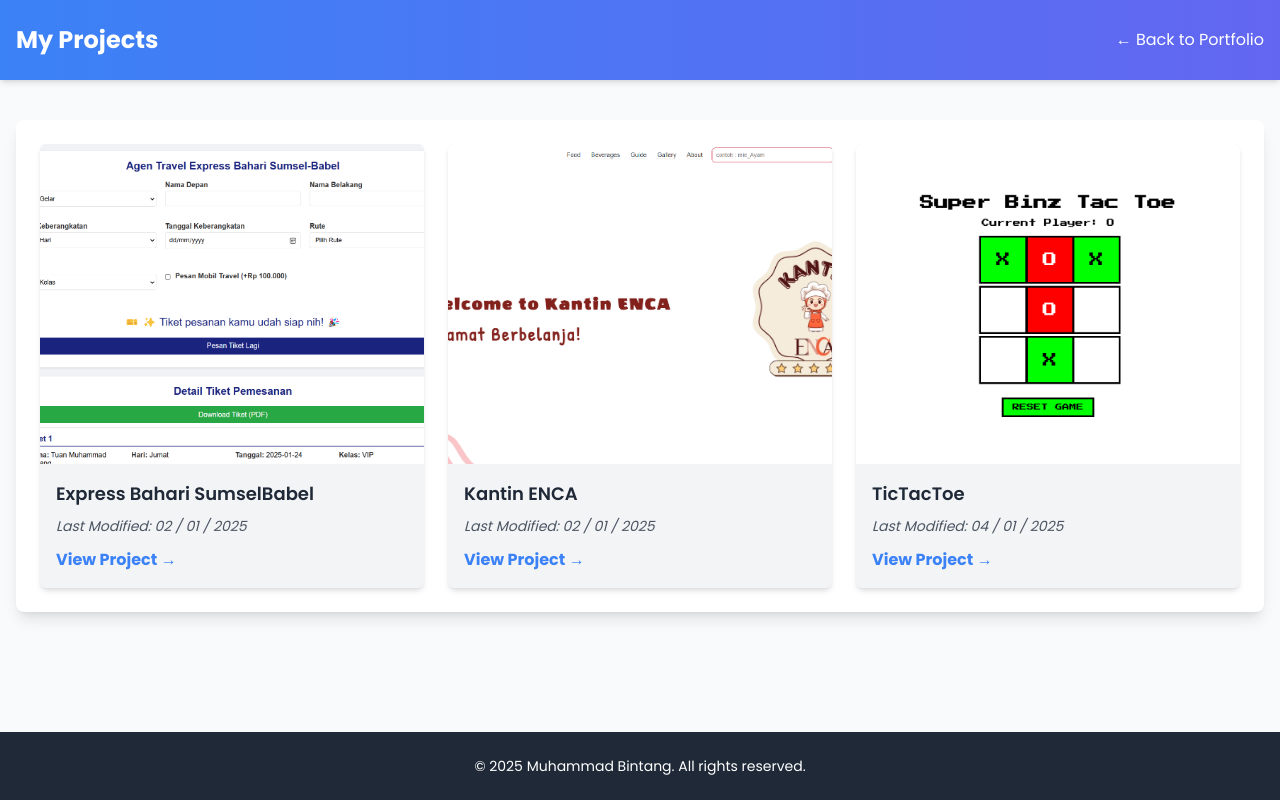
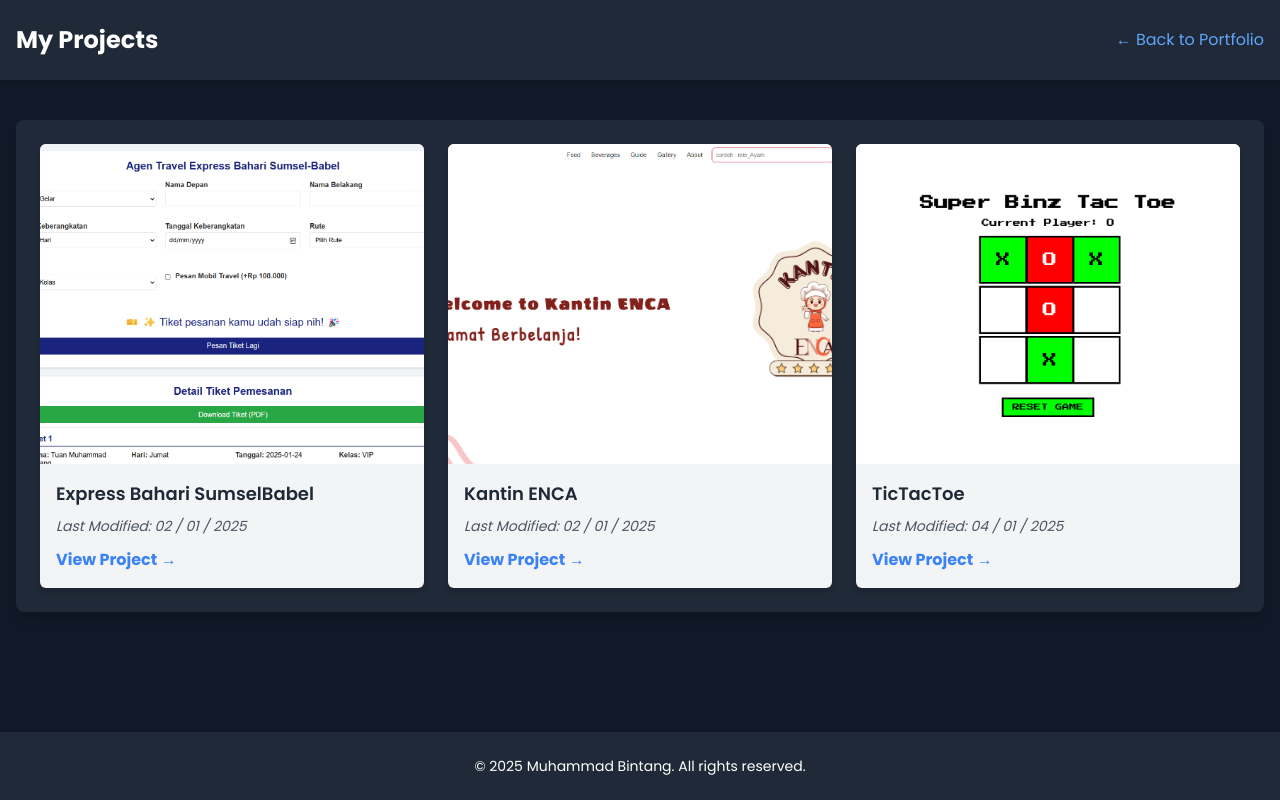
Before and after one commit to Binzqt/fortopolio-superbinz, a plain HTML site: page index4.html in a window 1280 px wide. Drawn offline with nearby package versions, Linux system fonts and the light colour scheme.

Commit message:
Update index4.html

```diff
--- a/index4.html
+++ b/index4.html
@@ -23,21 +23,21 @@
     </style>
 </head>
 
-<body class="bg-gray-50">
+<body class="bg-gray-900 text-white">
 
     <!-- Header -->
-    <header class="bg-gradient-to-r from-blue-500 to-indigo-500 text-white py-6 shadow-md">
+    <header class="bg-gray-800 text-white py-6 shadow-md">
         <div class="container mx-auto px-4 flex justify-between items-center">
             <h1 class="text-2xl font-bold">My Projects</h1>
             <nav>
-                <a href="index.html" class="hover:underline">&larr; Back to Portfolio</a>
+                <a href="index.html" class="hover:underline text-blue-400">&larr; Back to Portfolio</a>
             </nav>
         </div>
     </header>
 
     <!-- Projects Section -->
     <div class="container mx-auto px-4 py-10 max-w-screen-2xl">
-        <div class="bg-white shadow-lg rounded-lg p-6">
+        <div class="bg-gray-800 shadow-lg rounded-lg p-6">
 
             <!-- Project Cards -->
             <div class="grid grid-cols-1 sm:grid-cols-2 lg:grid-cols-3 gap-6 justify-items-stretch">
@@ -56,7 +56,8 @@
                     <div class="p-4">
                         <h2 class="text-lg font-semibold text-gray-800 mb-2">Kantin ENCA</h2>
                         <p class="text-gray-600 text-sm mb-3 italic">Last Modified: 02 / 01 / 2025</p>
-                        <a href="https://kantinenca.github.io/SungaiSahang/" class="text-blue-500 font-bold hover:underline">View
+                        <a href="https://kantinenca.github.io/SungaiSahang/"
+                            class="text-blue-500 font-bold hover:underline">View
                             Project &rarr;</a>
                     </div>
                 </div>
@@ -66,13 +67,15 @@
                     <div class="p-4">
                         <h2 class="text-lg font-semibold text-gray-800 mb-2">TicTacToe</h2>
                         <p class="text-gray-600 text-sm mb-3 italic">Last Modified: 04 / 01 / 2025</p>
-                        <a href="https://binzqt.github.io/TicTacToe/" class="text-blue-500 font-bold hover:underline">View Project
+                        <a href="https://binzqt.github.io/TicTacToe/"
+                            class="text-blue-500 font-bold hover:underline">View Project
                             &rarr;</a>
                     </div>
                 </div>
             </div>
         </div>
     </div>
+
     <!-- Sticky Footer -->
     <footer class="bg-gray-800 text-white py-6">
         <div class="container mx-auto px-4 text-center">
```
